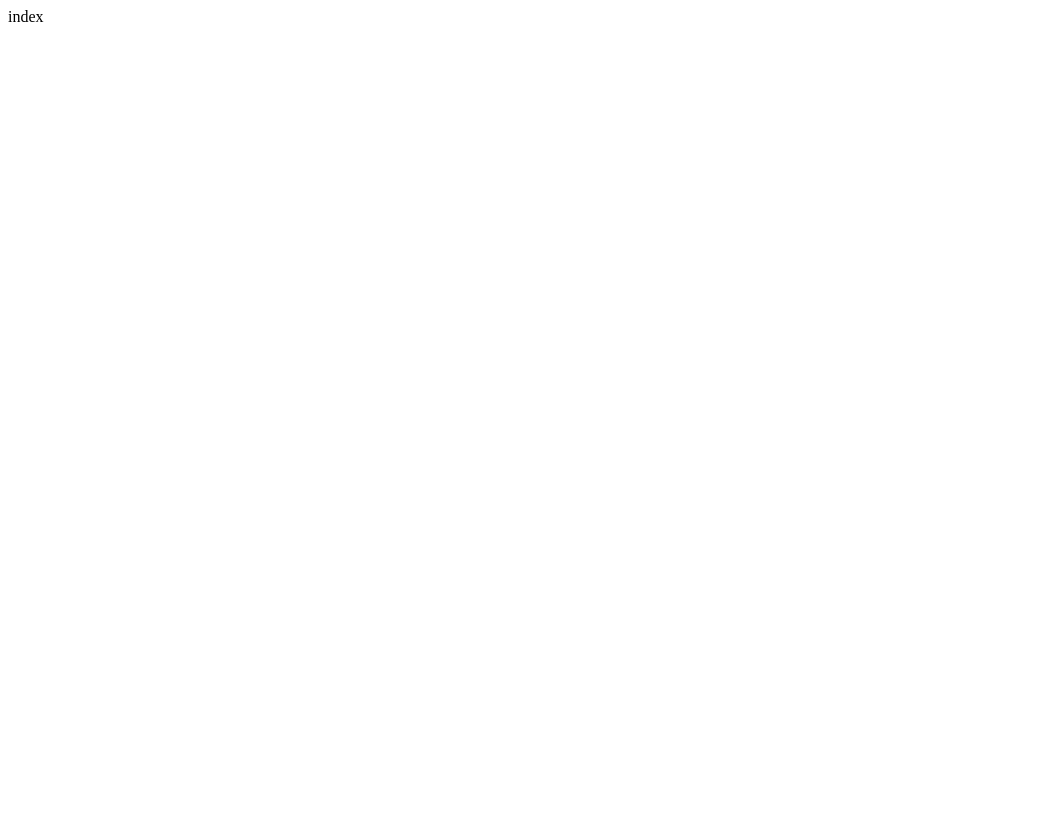
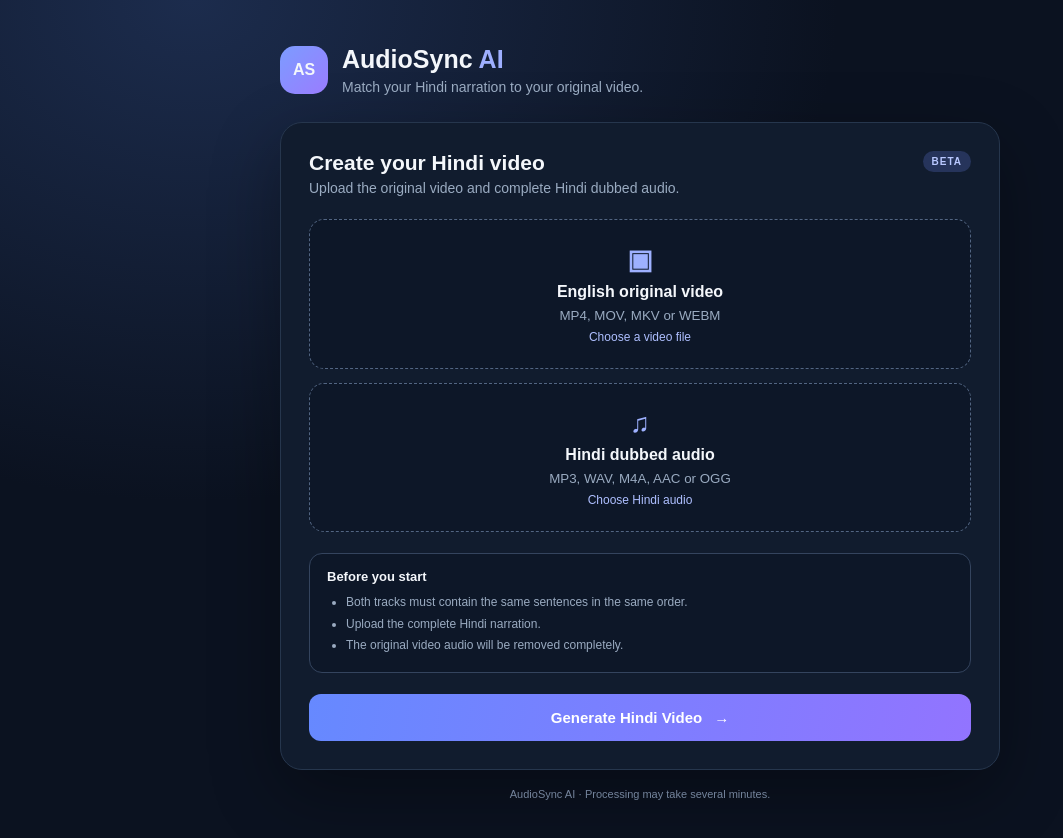
Before and after one commit to mr7848000/audiosync-ai-v2, a plain HTML site: page static/index.html in a window 1280 px wide. Shown: the whole page, without its empty margins (0-1063 px from the left). Before the commit the page ends 800 px from the top, so only its background shows below. Drawn offline with Linux system fonts and the light colour scheme.

Commit message:
Add files via upload

```diff
--- a/static/index.html
+++ b/static/index.html
@@ -1 +1,17 @@
-index
+<!doctype html>
+<html lang="en"><head>
+<meta charset="utf-8"><meta name="viewport" content="width=device-width,initial-scale=1">
+<meta name="theme-color" content="#101827"><title>AudioSync AI</title>
+<link rel="stylesheet" href="/static/style.css"></head><body>
+<main class="shell">
+<header class="top"><div class="logo">AS</div><div><h1>AudioSync <span>AI</span></h1><p>Match your Hindi narration to your original video.</p></div></header>
+<section class="card"><div class="heading"><div><h2>Create your Hindi video</h2><p>Upload the original video and complete Hindi dubbed audio.</p></div><b class="badge">BETA</b></div>
+<form id="form">
+<label class="upload" for="video"><b class="icon">▣</b><strong>English original video</strong><small>MP4, MOV, MKV or WEBM</small><span id="vname">Choose a video file</span><input id="video" type="file" accept="video/*" required></label>
+<label class="upload" for="audio"><b class="icon">♫</b><strong>Hindi dubbed audio</strong><small>MP3, WAV, M4A, AAC or OGG</small><span id="aname">Choose Hindi audio</span><input id="audio" type="file" accept="audio/*" required></label>
+<div class="notice"><b>Before you start</b><ul><li>Both tracks must contain the same sentences in the same order.</li><li>Upload the complete Hindi narration.</li><li>The original video audio will be removed completely.</li></ul></div>
+<button id="submit" type="submit">Generate Hindi Video <span>→</span></button></form>
+<div id="progress" class="panel hidden"><div class="row"><b id="title">Processing...</b><span id="percent">0%</span></div><div class="track"><div id="bar"></div></div><p id="message">Uploading...</p></div>
+<div id="result" class="result hidden"><div class="check">✓</div><div><h3>Your video is ready!</h3><p id="info"></p><a id="download" class="download">Download MP4</a></div></div>
+<div id="error" class="error hidden"></div></section><footer>AudioSync AI · Processing may take several minutes.</footer></main>
+<script src="/static/script.js"></script></body></html>
--- /dev/null
+++ b/static/script.js
@@ -0,0 +1,7 @@
+const form=document.getElementById("form"),video=document.getElementById("video"),audio=document.getElementById("audio"),submit=document.getElementById("submit");
+video.onchange=()=>document.getElementById("vname").textContent=video.files[0]?.name||"Choose a video file";
+audio.onchange=()=>document.getElementById("aname").textContent=audio.files[0]?.name||"Choose Hindi audio";
+function error(message){const e=document.getElementById("error");e.textContent=message;e.classList.remove("hidden")}
+function progress(p,msg){document.getElementById("bar").style.width=Math.min(100,Number(p)||0)+"%";document.getElementById("percent").textContent=(Number(p)||0)+"%";document.getElementById("message").textContent=msg||"Working..."}
+form.onsubmit=async ev=>{ev.preventDefault();document.getElementById("error").classList.add("hidden");document.getElementById("result").classList.add("hidden");if(!video.files[0]||!audio.files[0])return error("Select both files first.");const data=new FormData();data.append("video",video.files[0]);data.append("hindi_audio",audio.files[0]);submit.disabled=true;submit.textContent="Uploading files...";document.getElementById("progress").classList.remove("hidden");progress(2,"Uploading files. Keep this page open.");try{const r=await fetch("/api/process",{method:"POST",body:data});const j=await r.json();if(!r.ok)throw Error(j.detail||"Upload failed.");document.getElementById("title").textContent="Processing your video...";await poll(j.job_id)}catch(e){error(e.message||"Something went wrong.")}finally{submit.disabled=false;submit.innerHTML='Generate Hindi Video <span>→</span>'}};
+async function poll(id){while(true){const r=await fetch("/api/status/"+encodeURIComponent(id));const j=await r.json();if(!r.ok)throw Error(j.detail||"Could not check job.");progress(j.progress,j.message);if(j.status==="completed"){document.getElementById("info").textContent=(j.sentence_count||"Your")+" sentence pairs processed. Original audio removed.";document.getElementById("download").href=j.download_url;document.getElementById("result").classList.remove("hidden");document.getElementById("title").textContent="Completed";return}if(j.status==="failed")throw Error(j.message||"Processing failed.");await new Promise(resolve=>setTimeout(resolve,4000))}}
```
Also changed, not shown: static/style.css (added, +1 -0 lines).
